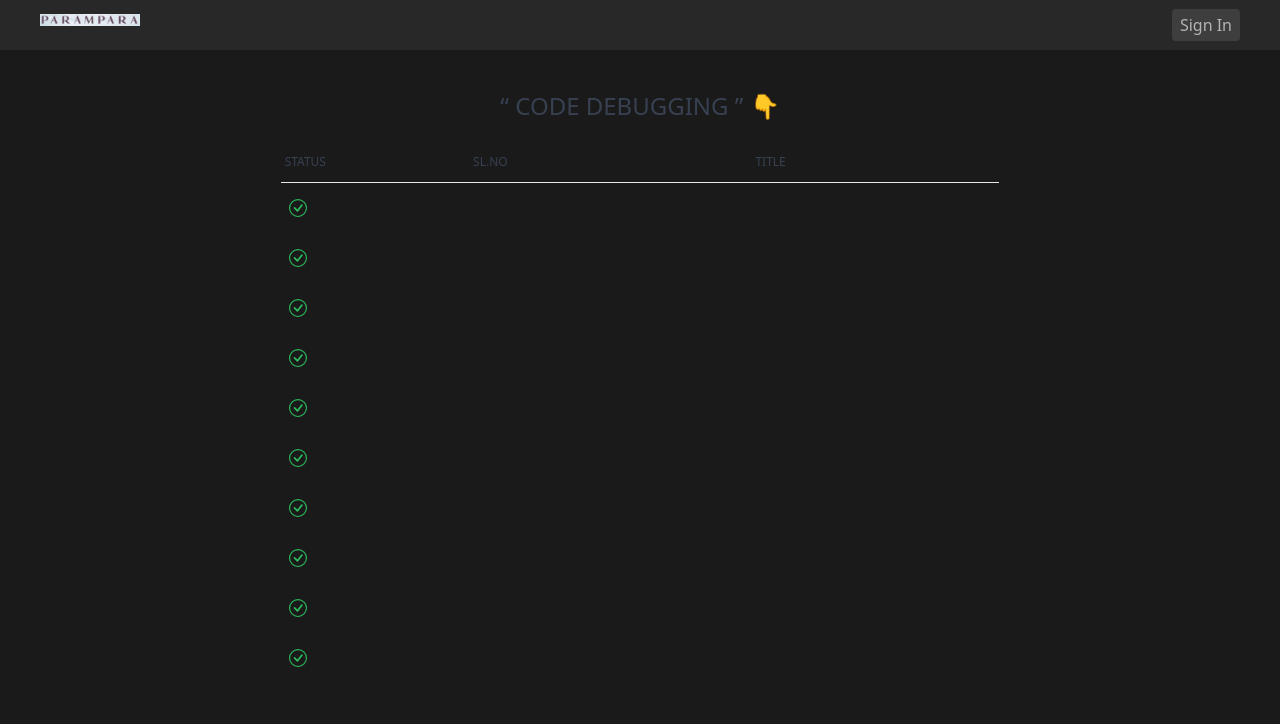
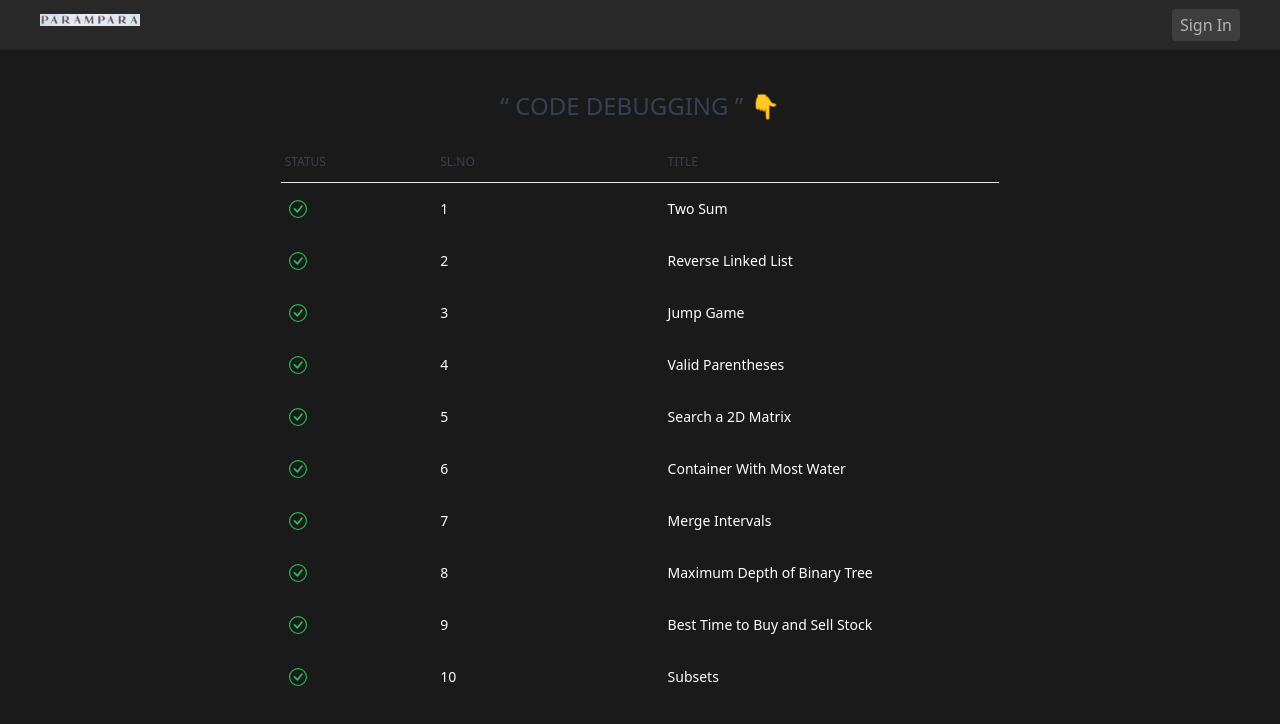
Before and after one commit to AnshKumar3/parampara, a Next.js app: page / in a window 1280 px wide. Shown: the top 724 px of the page. Built offline with nearby package versions, Linux system fonts and the light colour scheme; no server answers.

Commit message:
for parampara

```diff
--- a/src/components/ProblemsTable/ProblemsTable.tsx
+++ b/src/components/ProblemsTable/ProblemsTable.tsx
@@ -1,15 +1,7 @@
-import Link from "next/link";
-import React, { useEffect, useState } from "react";
-
-import { AiFillYoutube } from "react-icons/ai";
-import { IoClose } from "react-icons/io5";
-import YouTube from "react-youtube";
-import { collection, doc, getDoc, getDocs, orderBy, query } from "firebase/firestore";
-import { auth, firestore } from "@/firebase/firebase";
-import { DBProblem } from "@/utils/types/problem";
-import { useAuthState } from "react-firebase-hooks/auth";
+import React, {} from "react";
 import { problems } from "@/mockProblems/problems";
 import { BsCheckCircle } from "react-icons/bs";
+import Link from "next/link";
 
 type ProblemsTableProps = {
 
@@ -27,6 +19,17 @@ const ProblemsTable: React.FC<ProblemsTableProps> = () => {
 							<BsCheckCircle fontSize={"18"} width="18" />
 
                                 </th>
+                                  <td className="px-6 py-4">
+								  <Link className="hover:text-blue-600 cursor-pointer" href={`/problems/${doc.order}`}>
+                                         {doc.order}
+										 </Link>
+								  </td>
+
+								<td className="px-6 py-4">
+                                      <Link className="hover:text-blue-600 cursor-pointer" href={`/problems/${doc.id}`}>
+                                         {doc.title}
+									  </Link>
+								</td>
 					</tr>
 				)
 			})
```
